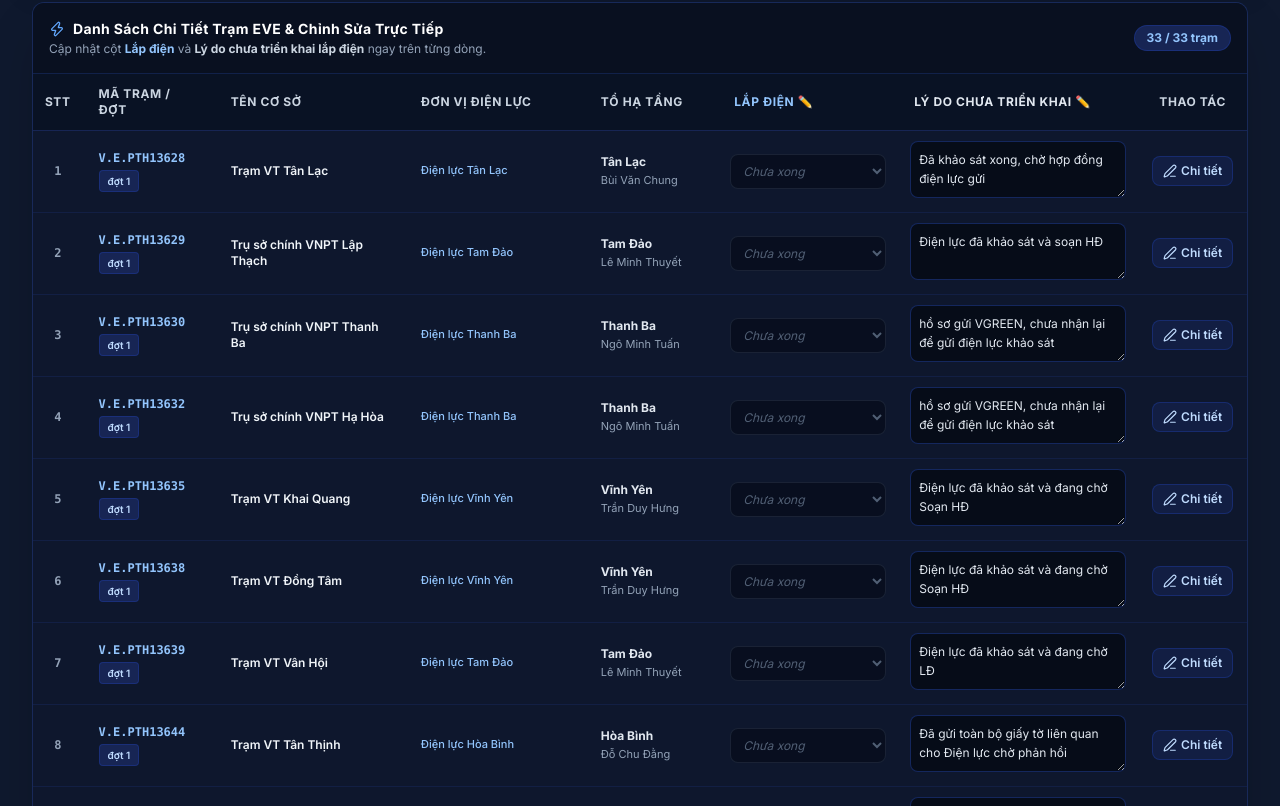
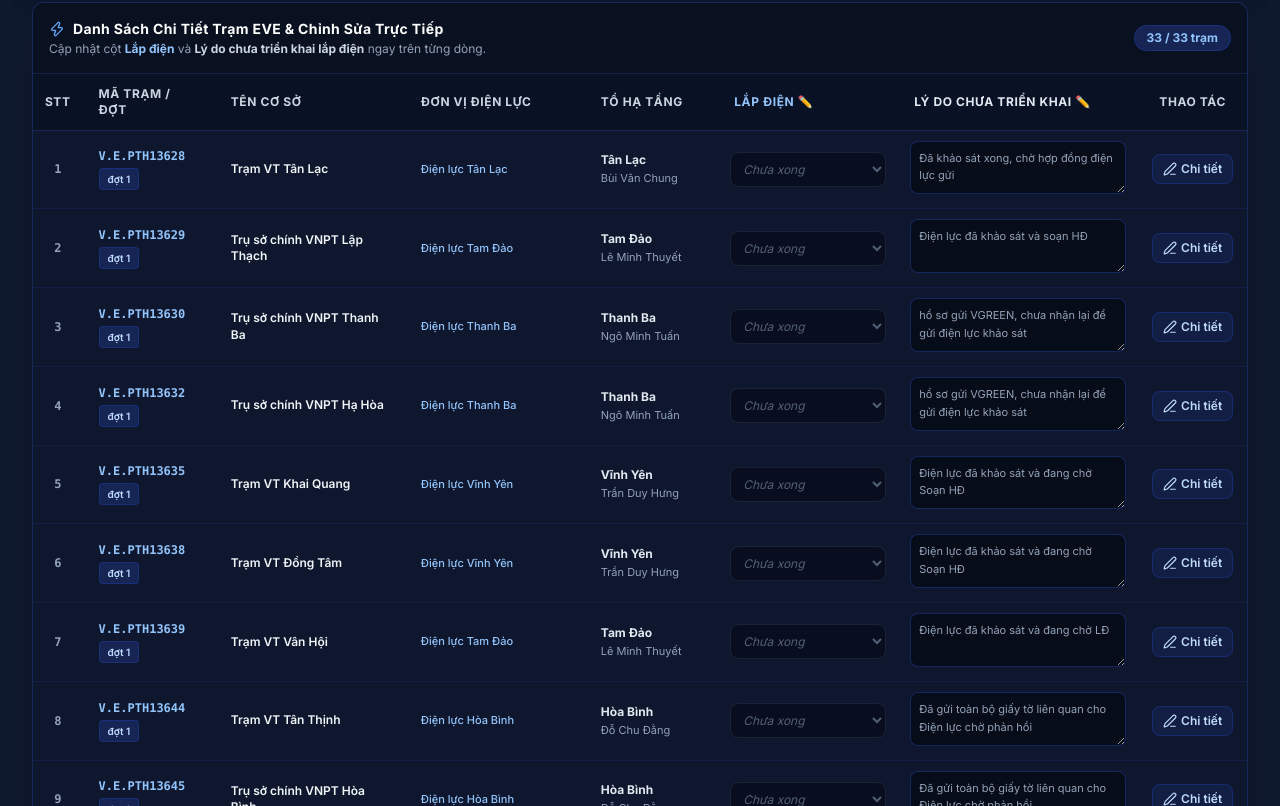
Before and after one commit to ttkdvp-prog/tudoipin, a React (Vite) app: page / in a window 1280 px wide. Shown: the part 1054-1860 px from the top of the page. Built offline with nearby package versions, Linux system fonts and the light colour scheme; the HTML template or start-up script is replaced by a standard one.

Commit message:
style: adjust text color and size in Ly Do Chua Trien Khai column to match subtext font

```diff
--- a/src/components/EveProgressTab.jsx
+++ b/src/components/EveProgressTab.jsx
@@ -661,7 +661,7 @@
                             }
                           }}
                           placeholder="Lý do chưa triển khai / vướng mắc..."
-                          className="w-full p-2 bg-[#060c18] border border-blue-900/60 hover:border-blue-500/60 focus:border-blue-400 rounded-lg text-xs text-slate-200 placeholder-slate-500 focus:outline-none transition-colors leading-relaxed"
+                          className="w-full p-2 bg-[#060c18] border border-blue-900/60 hover:border-blue-500/60 focus:border-blue-400 rounded-lg text-[11px] text-slate-400 focus:text-slate-200 placeholder-slate-500 focus:outline-none transition-colors leading-relaxed"
                         />
                       </td>
 
```
